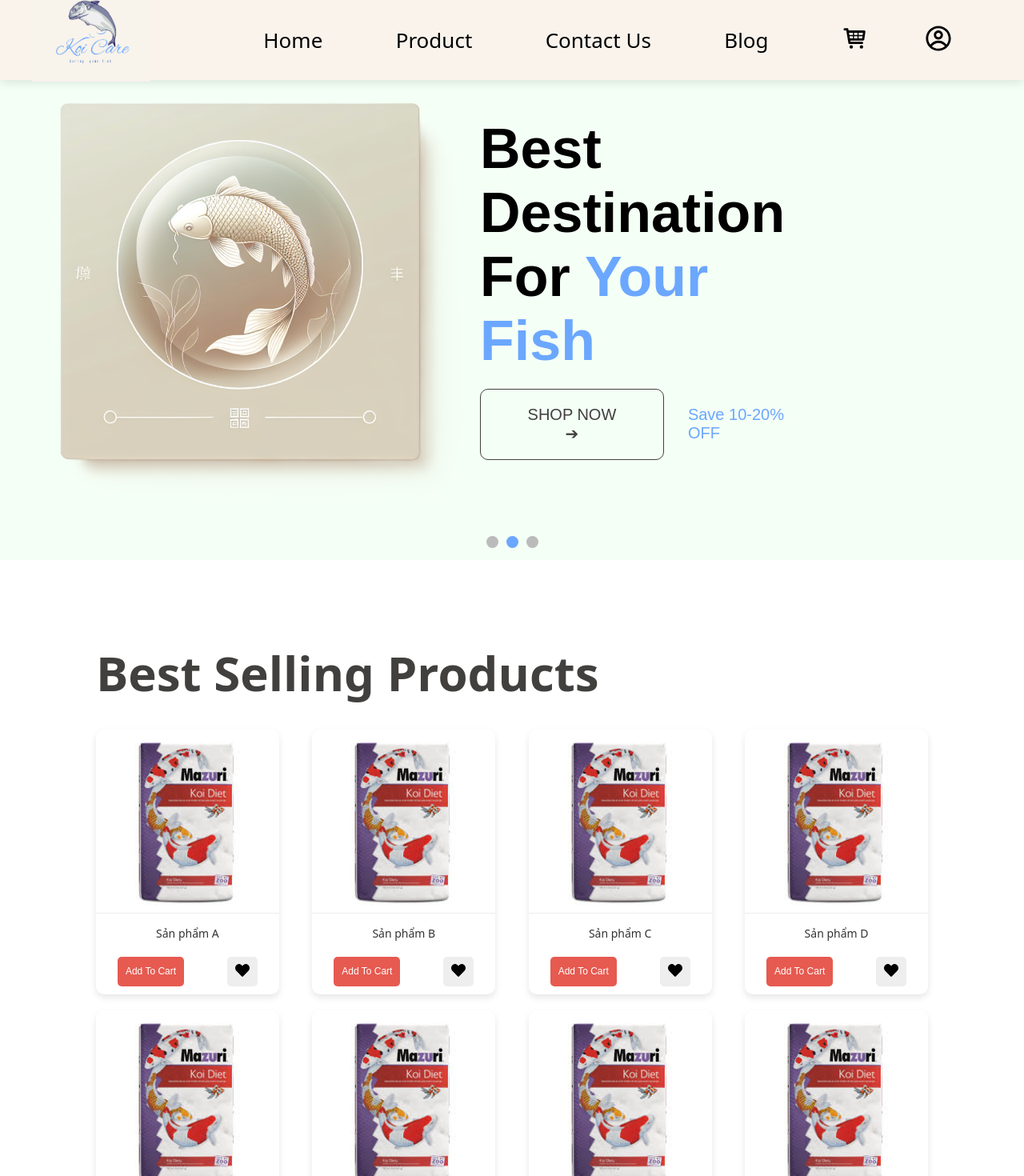
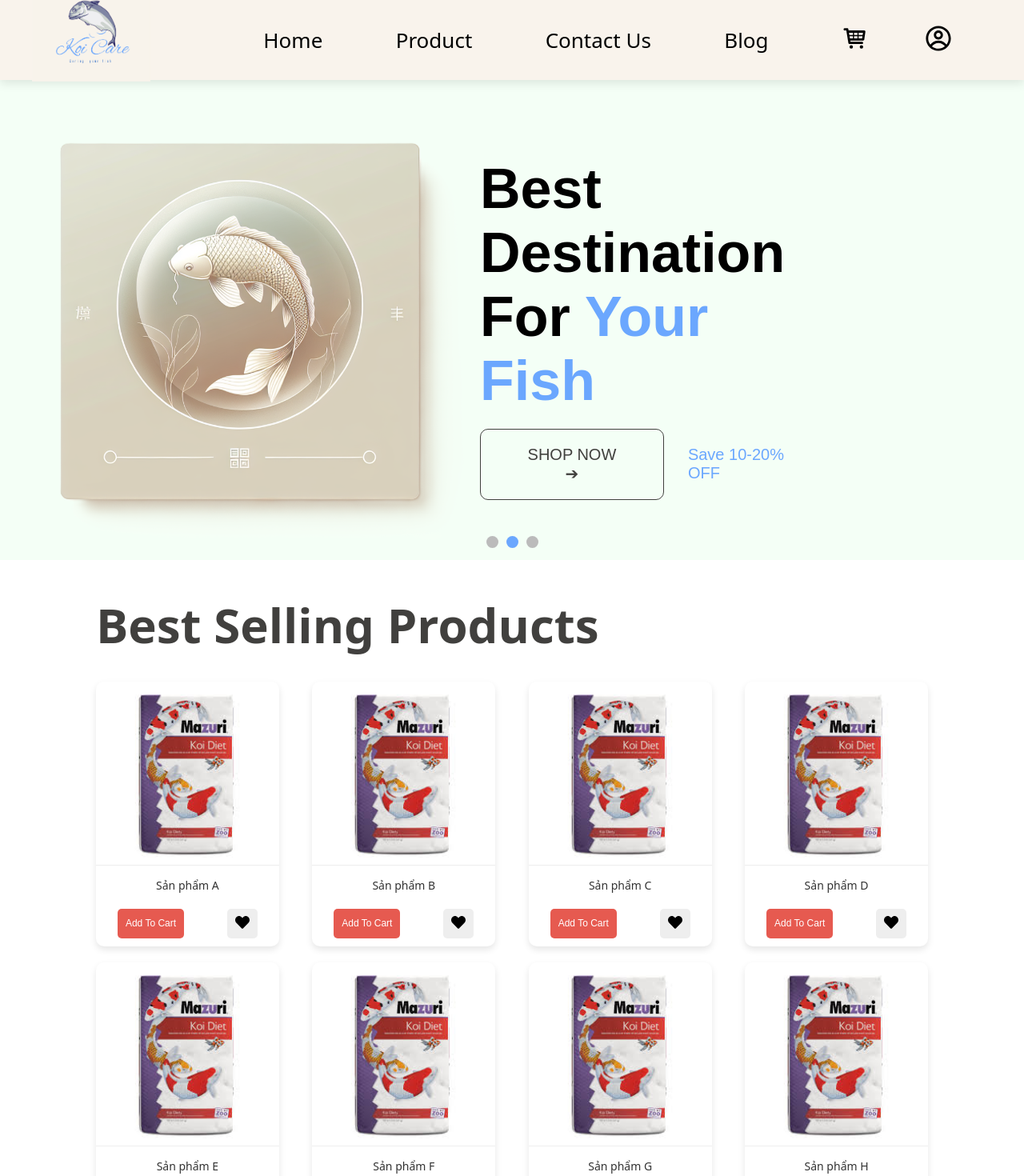
Before and after one commit to thiennlse/SWP_KoiCare_FE, a React (Create React App) app: page / in a window 1280 px wide. Shown: the top 1470 px of the page at 80% size. Built offline with nearby package versions, Linux system fonts and the light colour scheme; a web font is replaced by a local one.

Commit message:
update homepage.css

```diff
--- a/src/Pages/HomePage/HomePage.css
+++ b/src/Pages/HomePage/HomePage.css
@@ -13,12 +13,13 @@ body {
 .banner {
   position: relative;
   width: 100%;
-  height: 700px;
+  height: 600px;
   background-color: #f4fff6;
   display: flex;
   justify-content: center;
   align-items: center;
   box-sizing: border-box;
+  margin-top: 100px;
 }
 
 .banner_content {
@@ -188,7 +189,7 @@ body {
 
 .blog_section,
 .product_wrapper {
-  padding: 100px 120px;
+  padding: 40px 120px;
   font-family: "Chilanka", system-ui;
   font-weight: 400;
   font-style: normal;
```
